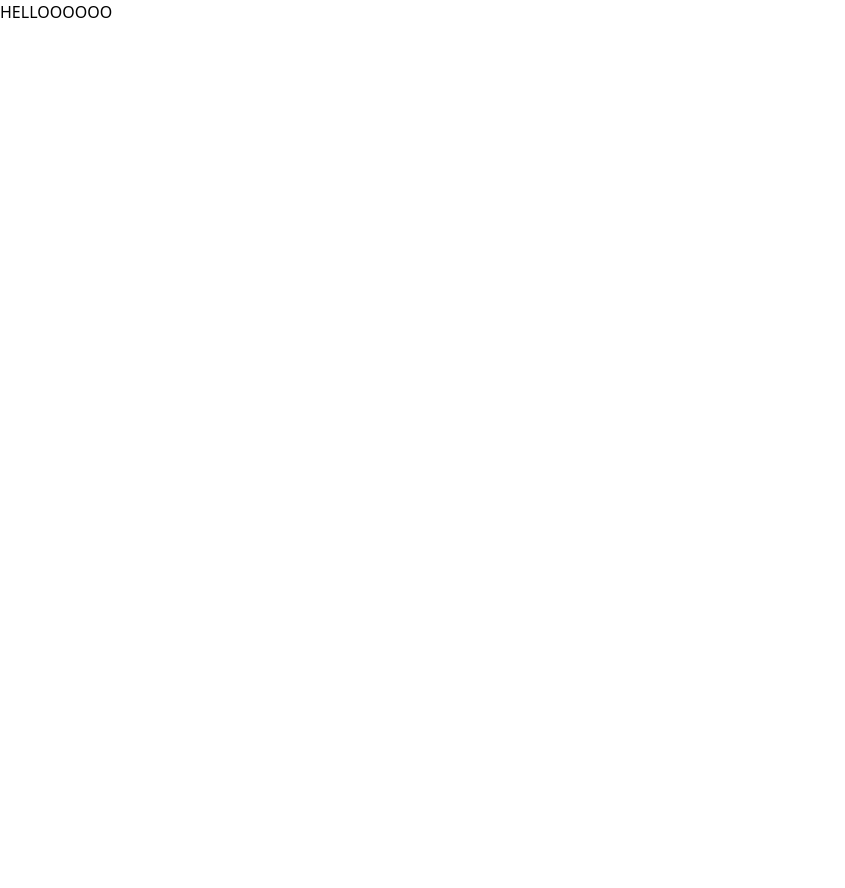
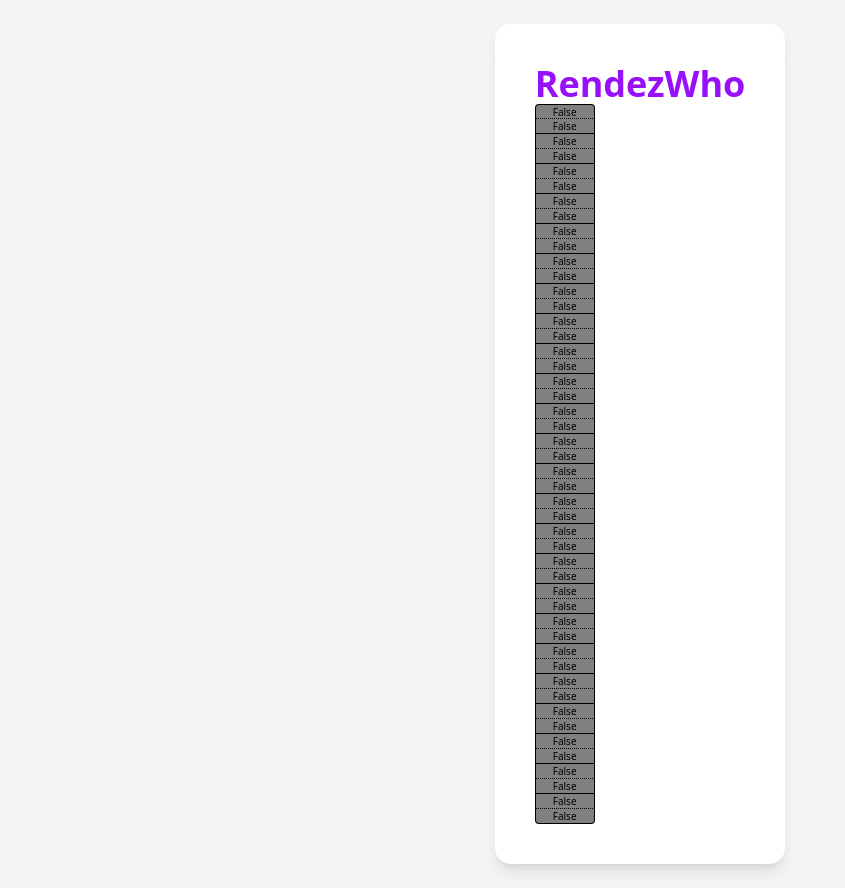
Before and after one commit to SammriddhGupta/RendezWho, a React (Vite) app: page /event in a window 1280 px wide. Shown: the whole page, without its empty margins (0-845 px from the left). Before the commit the page ends 800 px from the top, so only its background shows below. Built offline with nearby package versions, Linux system fonts and the light colour scheme.

Commit message:
Adding Day grid to Event page

```diff
--- a/src/Event.jsx
+++ b/src/Event.jsx
@@ -1,8 +1,19 @@
 import { useState } from "react";
 import "./index.css";
+import Day from "./Components/Availability/Day.jsx";
+function Event() {
+  return (
+    <>
+      <div className="min-h-screen flex flex-col items-center justify-center bg-gray-100 p-6">
+        <div className="max-w-2xl text-center bg-white p-10 rounded-2xl shadow-lg">
+          <h1 className="text-4xl font-bold text-purple-600">RendezWho</h1>
+          {/* <p className="text-gray-700 mt-4 text-lg">Some sorta slogan</p> */}
 
-function Event() {
-  return <>HELLOOOOOO</>;
+          <Day></Day>
+        </div>
+      </div>
+    </>
+  );
 }
 
 export default Event;
```
